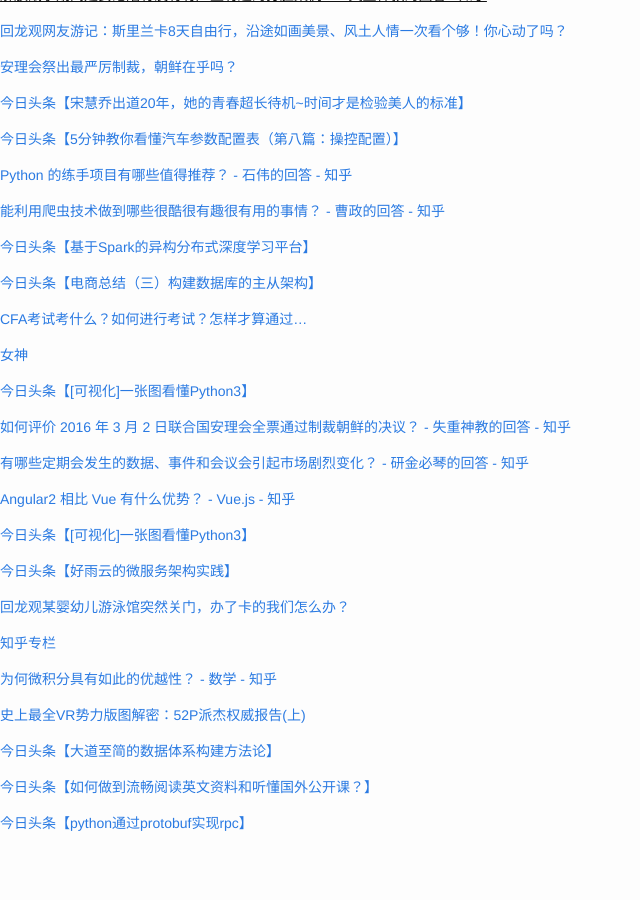
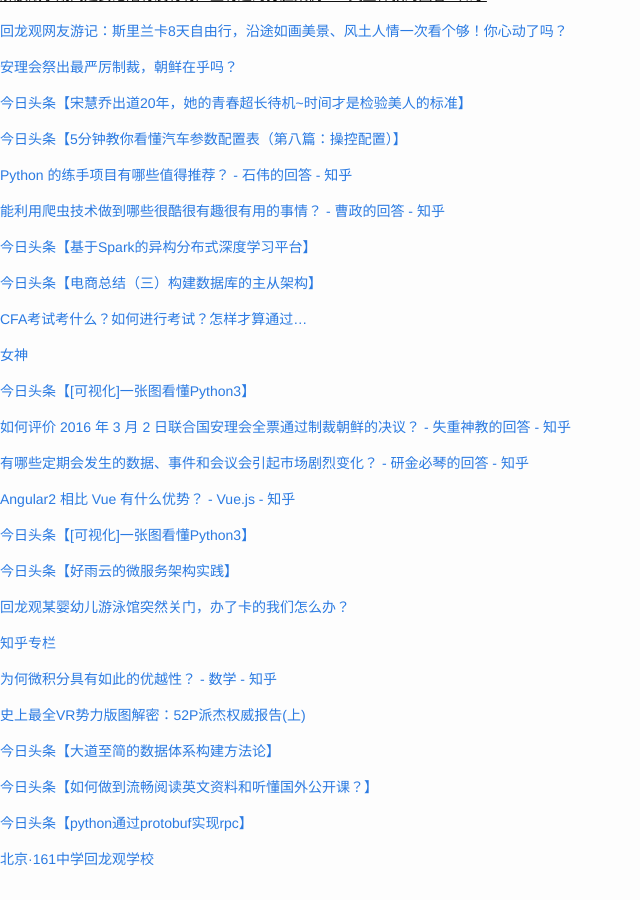
Before and after one commit to cnwarden/cnwarden.github.io, a Jekyll site: the page built from fav/index.md, in a window 1280 px wide and 900 px high, scrolled down 3030 px. Shown: the whole window, without its empty margins (0-640 px from the left). Built offline with Jekyll 4.4.1, drawn with Linux system fonts in a browser that asks for light colours; emoji names are drawn with the system emoji font; before the commit the page ends 3894 px from its top, so only the background shows below that.

Commit message:
auto commit

```diff
--- a/fav/index.md
+++ b/fav/index.md
@@ -216,3 +216,5 @@ title:  fav
 [今日头条【如何做到流畅阅读英文资料和听懂国外公开课？】](http://toutiao.com/item/6258505880250089985/?iid=3764603574&app=news_article&tt_from=android_share&utm_source=email&utm_medium=toutiao_android&utm_campaign=client_share)
 
 [今日头条【python通过protobuf实现rpc】](http://toutiao.com/item/6258573805472449025/?iid=3764603574&app=news_article&tt_from=android_share&utm_source=email&utm_medium=toutiao_android&utm_campaign=client_share)
+
+[北京·161中学回龙观学校](http://mp.weixin.qq.com/s?__biz=MjM5NzAwMjk4Mw==&mid=403353022&idx=3&sn=858f4bae2455f66438c86d5be8ba8f21&scene=1&srcid=0304oGRsK2RjgJw3B3D0sFHe&from=groupmessage&isappinstalled=0#wechat_redirect)
```
